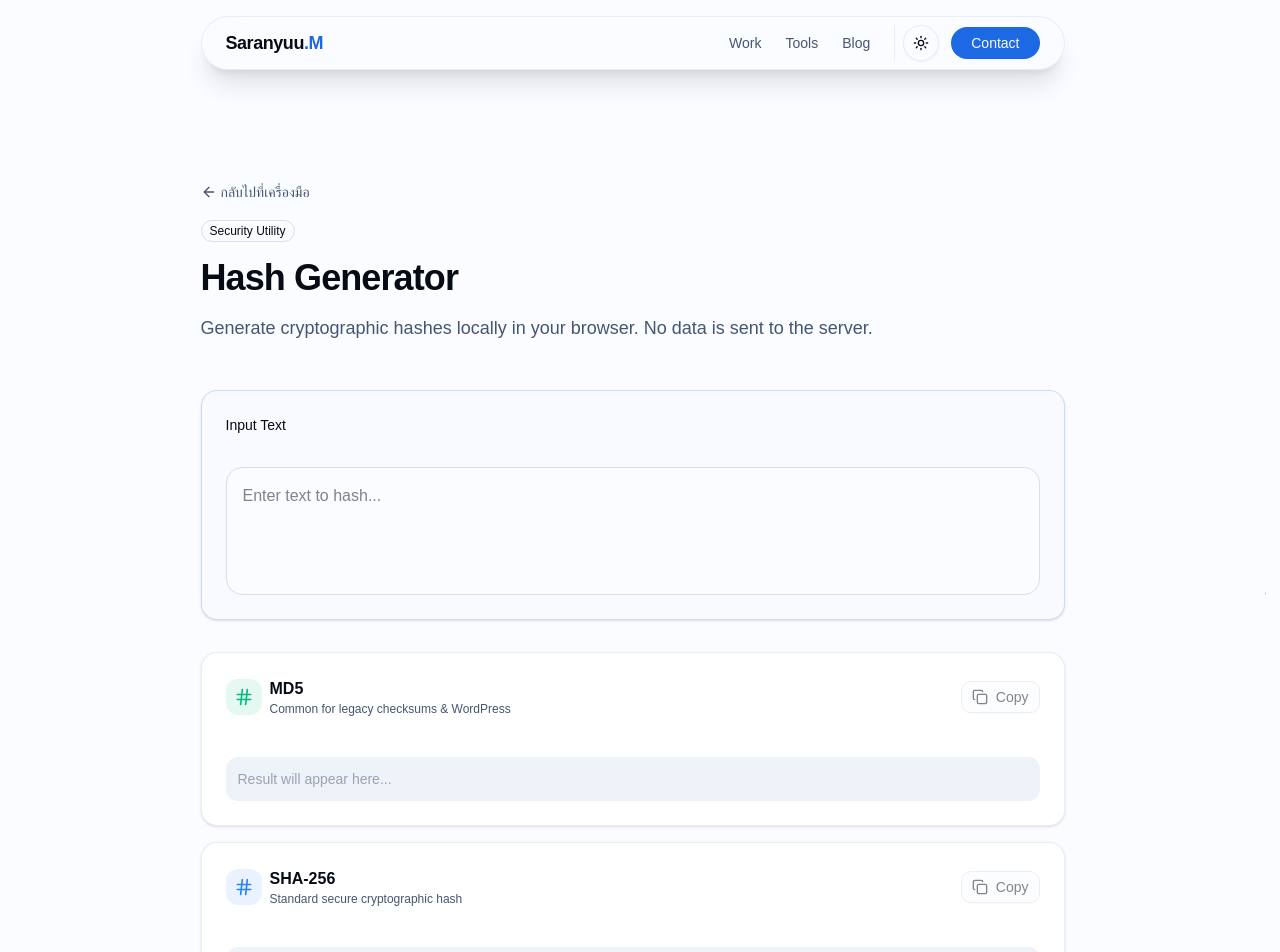
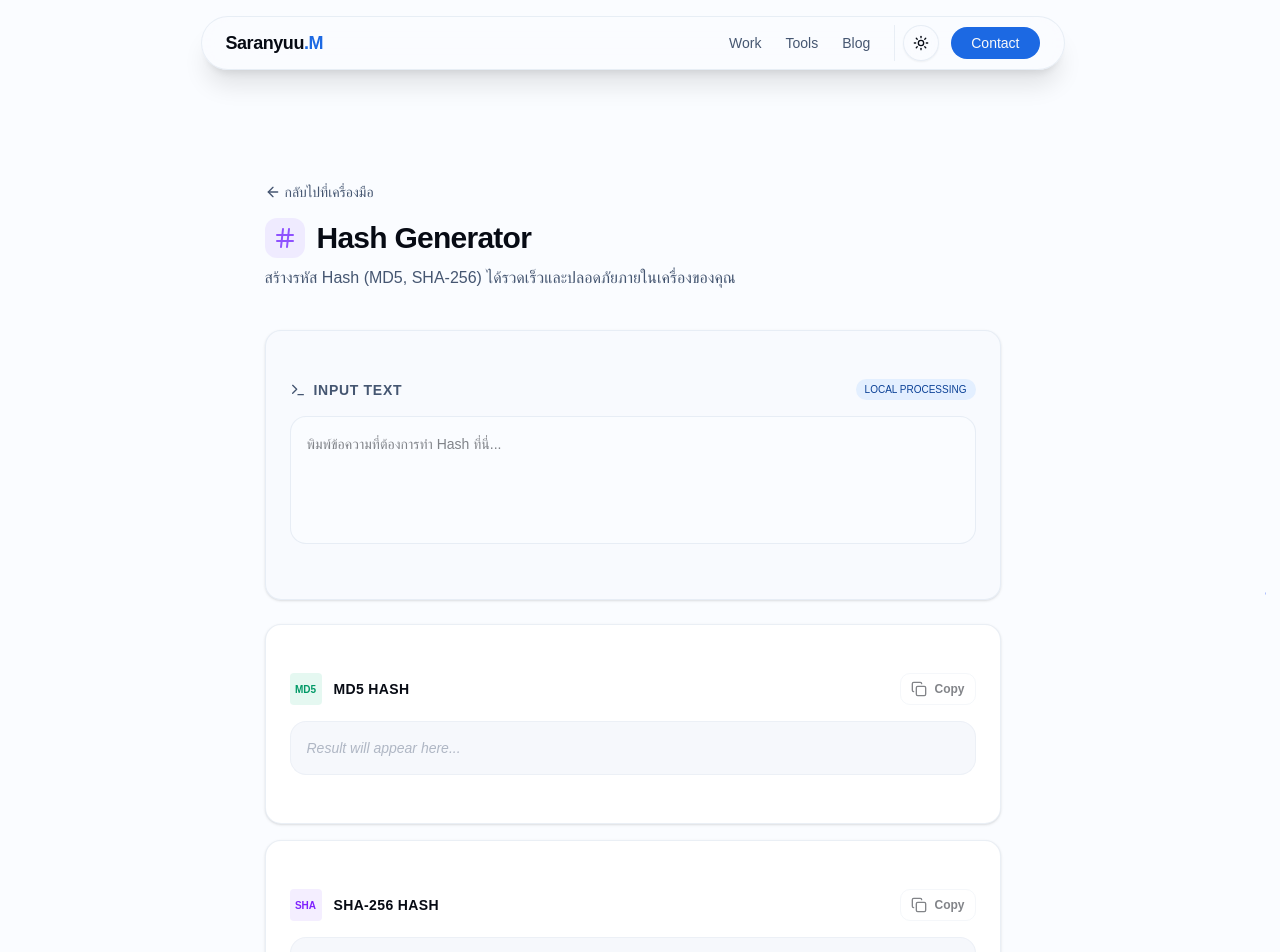
Before and after one commit to Yuukub/yuukub.github.io, a Next.js app: page /tools/hash-generator in a window 1280 px wide. Shown: the top 952 px of the page. Built offline with nearby package versions, Linux system fonts and the light colour scheme; a web font is replaced by a local one.

Commit message:
Redesign Hash Generator UI for consistency and premium feel

```diff
--- a/src/app/tools/hash-generator/page.tsx
+++ b/src/app/tools/hash-generator/page.tsx
@@ -4,9 +4,8 @@ import { useState, useEffect } from "react";
 import { Navbar } from "@/components/navbar";
 import { Button } from "@/components/ui/button";
 import { Card } from "@/components/ui/card";
-import { Input } from "@/components/ui/input";
 import { Badge } from "@/components/ui/badge";
-import { Copy, Hash, RefreshCw, CheckCircle2, ShieldAlert, ArrowLeft } from "lucide-react";
+import { Copy, Hash, CheckCircle2, ShieldAlert, ArrowLeft, Terminal } from "lucide-react";
 import Link from "next/link";
 
 // SIMPLE MD5 Implementation
@@ -69,99 +68,123 @@ export default function HashGenerator() {
     };
 
     return (
-        <div className="min-h-screen selection:bg-primary/20 bg-background">
+        <div className="min-h-screen selection:bg-primary/20 bg-background text-foreground">
             <Navbar />
 
-            <main className="container mx-auto px-4 pt-32 pb-24 max-w-4xl">
-                <div className="mb-12">
+            <main className="container mx-auto px-4 pt-32 pb-24 max-w-3xl">
+                {/* Header Section */}
+                <div className="mb-10">
                     <Link href="/tools" className="flex items-center text-sm text-muted-foreground hover:text-primary transition-colors mb-4 w-fit">
                         <ArrowLeft className="h-4 w-4 mr-1" /> กลับไปที่เครื่องมือ
                     </Link>
-                    <Badge variant="outline" className="mb-4">Security Utility</Badge>
-                    <h1 className="text-4xl font-extrabold tracking-tight mb-4">Hash Generator</h1>
-                    <p className="text-lg text-muted-foreground">
-                        Generate cryptographic hashes locally in your browser. No data is sent to the server.
+                    <div className="flex items-center gap-3 mb-2">
+                        <div className="h-10 w-10 rounded-lg bg-violet-500/10 flex items-center justify-center">
+                            <Hash className="h-6 w-6 text-violet-500" />
+                        </div>
+                        <h1 className="text-3xl font-bold tracking-tight">Hash Generator</h1>
+                    </div>
+                    <p className="text-muted-foreground">
+                        สร้างรหัส Hash (MD5, SHA-256) ได้รวดเร็วและปลอดภัยภายในเครื่องของคุณ
                     </p>
                 </div>
 
-                <div className="grid gap-8">
-                    <Card className="p-6 border-primary/20 bg-muted/20">
-                        <label className="block text-sm font-medium mb-2">Input Text</label>
+                <div className="grid gap-6">
+                    {/* Input Area */}
+                    <Card className="border-border/50 bg-muted/20 overflow-hidden">
+                        <div className="p-6 space-y-4">
+                            <div className="flex items-center justify-between">
+                                <label className="text-sm font-bold uppercase tracking-wider text-muted-foreground flex items-center gap-2">
+                                    <Terminal className="h-4 w-4" /> Input Text
+                                </label>
+                                <Badge variant="secondary" className="text-[10px]">LOCAL PROCESSING</Badge>
+                            </div>
                             <textarea
-                            className="w-full h-32 p-4 rounded-xl bg-background border focus:ring-2 focus:ring-primary outline-none transition-all resize-none"
-                            placeholder="Enter text to hash..."
+                                className="w-full h-32 p-4 rounded-xl bg-background border border-border/50 focus:border-violet-500/50 outline-none transition-all resize-none font-mono text-sm leading-relaxed"
+                                placeholder="พิมพ์ข้อความที่ต้องการทำ Hash ที่นี่..."
                                 value={input}
                                 onChange={(e) => setInput(e.target.value)}
                             />
+                        </div>
                     </Card>
 
+                    {/* Results Area */}
                     <div className="grid gap-4">
-                        {/* MD5 SECTION */}
-                        <Card className="p-6 border-border/50 hover:border-primary/30 transition-colors">
-                            <div className="flex items-center justify-between mb-4">
-                                <div className="flex items-center gap-2">
-                                    <div className="p-2 bg-emerald-500/10 rounded-lg">
-                                        <Hash className="h-5 w-5 text-emerald-500" />
+                        {/* MD5 Section */}
+                        <Card className="border-border/50 hover:border-violet-500/20 transition-all overflow-hidden group">
+                            <div className="p-6 space-y-4">
+                                <div className="flex items-center justify-between">
+                                    <div className="flex items-center gap-3">
+                                        <div className="h-8 w-8 rounded bg-emerald-500/10 flex items-center justify-center">
+                                            <span className="text-[10px] font-bold text-emerald-600">MD5</span>
                                         </div>
-                                    <div>
-                                        <h3 className="font-bold">MD5</h3>
-                                        <p className="text-xs text-muted-foreground">Common for legacy checksums & WordPress</p>
-                                    </div>
+                                        <h3 className="font-bold text-sm uppercase tracking-wide">MD5 Hash</h3>
                                     </div>
                                     <Button
-                                    variant="outline"
+                                        variant="ghost"
                                         size="sm"
-                                    className="gap-2"
+                                        className="h-8 gap-2 text-xs font-semibold hover:bg-emerald-500/10 hover:text-emerald-600 transition-all border border-border/50"
                                         onClick={() => copyToClipboard(hashes.md5, 'md5')}
                                         disabled={!hashes.md5}
                                     >
-                                    {copied === 'md5' ? <CheckCircle2 className="h-4 w-4 text-emerald-500" /> : <Copy className="h-4 w-4" />}
+                                        {copied === 'md5' ? <CheckCircle2 className="h-3.5 w-3.5" /> : <Copy className="h-3.5 w-3.5" />}
                                         {copied === 'md5' ? 'Copied' : 'Copy'}
                                     </Button>
                                 </div>
-                            <div className="bg-muted p-3 rounded-lg font-mono text-sm break-all min-h-[44px]">
-                                {hashes.md5 || <span className="text-muted-foreground/50">Result will appear here...</span>}
+
+                                <div className="relative">
+                                    <div className="bg-muted/50 p-4 rounded-xl font-mono text-sm break-all min-h-[52px] border border-border/30 group-hover:bg-background transition-colors">
+                                        {hashes.md5 || <span className="text-muted-foreground/40 italic">Result will appear here...</span>}
+                                    </div>
                                 </div>
 
+                                {/* WordPress Trick - Only show if there's input */}
                                 {input && (
-                                <div className="mt-4 p-4 bg-primary/5 border border-primary/10 rounded-xl flex gap-3 items-start">
-                                    <ShieldAlert className="h-5 w-5 text-primary shrink-0 mt-0.5" />
-                                    <div className="text-sm">
-                                        <p className="font-semibold text-primary mb-1">WordPress Fallback Trick</p>
-                                        <p className="text-muted-foreground leading-relaxed">
-                                            You can use this MD5 hash in the <code className="bg-primary/10 px-1 rounded text-primary">user_pass</code> field in phpMyAdmin to reset a WordPress password.
-                                            WordPress 6.9+ will automatically re-hash it to a stronger format upon your next login.
+                                    <div className="p-4 bg-emerald-500/5 border border-emerald-500/10 rounded-xl flex gap-3 items-start animate-in fade-in slide-in-from-top-2 duration-300">
+                                        <ShieldAlert className="h-5 w-5 text-emerald-600 shrink-0 mt-0.5" />
+                                        <div className="text-[13px] leading-relaxed">
+                                            <p className="font-bold text-emerald-700 mb-1 flex items-center gap-1">
+                                                WordPress Password Reset Tool
+                                            </p>
+                                            <p className="text-muted-foreground">
+                                                คุณสามารถนำค่า MD5 นี้ไปใส่ในช่อง <code className="bg-emerald-500/10 px-1 rounded text-emerald-700 font-mono">user_pass</code> ในฐานข้อมูล (phpMyAdmin) เพื่อรีเซ็ตรหัสผ่านได้ทันที
+                                                <span className="block mt-1 opacity-80 underline decoration-dotted">WordPress (6.9+) จะทำการอัปเกรดความปลอดภัยให้เองเมื่อคุณล็อกอินครั้งหน้า</span>
                                             </p>
                                         </div>
                                     </div>
                                 )}
+                            </div>
                         </Card>
 
-                        {/* SHA-256 SECTION */}
-                        <Card className="p-6 border-border/50 hover:border-blue-500/30 transition-colors">
-                            <div className="flex items-center justify-between mb-4">
-                                <div className="flex items-center gap-2">
-                                    <div className="p-2 bg-blue-500/10 rounded-lg">
-                                        <Hash className="h-5 w-5 text-blue-500" />
+                        {/* SHA-256 Section */}
+                        <Card className="border-border/50 hover:border-violet-500/20 transition-all overflow-hidden group">
+                            <div className="p-6 space-y-4">
+                                <div className="flex items-center justify-between">
+                                    <div className="flex items-center gap-3">
+                                        <div className="h-8 w-8 rounded bg-violet-500/10 flex items-center justify-center">
+                                            <span className="text-[10px] font-bold text-violet-600">SHA</span>
                                         </div>
-                                    <div>
-                                        <h3 className="font-bold">SHA-256</h3>
-                                        <p className="text-xs text-muted-foreground">Standard secure cryptographic hash</p>
-                                    </div>
+                                        <h3 className="font-bold text-sm uppercase tracking-wide">SHA-256 Hash</h3>
                                     </div>
                                     <Button
-                                    variant="outline"
+                                        variant="ghost"
                                         size="sm"
-                                    className="gap-2"
+                                        className="h-8 gap-2 text-xs font-semibold hover:bg-violet-500/10 hover:text-violet-600 transition-all border border-border/50"
                                         onClick={() => copyToClipboard(hashes.sha256, 'sha256')}
                                         disabled={!hashes.sha256}
                                     >
-                                    {copied === 'sha256' ? <CheckCircle2 className="h-4 w-4 text-blue-500" /> : <Copy className="h-4 w-4" />}
+                                        {copied === 'sha256' ? <CheckCircle2 className="h-3.5 w-3.5" /> : <Copy className="h-3.5 w-3.5" />}
                                         {copied === 'sha256' ? 'Copied' : 'Copy'}
                                     </Button>
                                 </div>
-                            <div className="bg-muted p-3 rounded-lg font-mono text-sm break-all min-h-[44px]">
-                                {hashes.sha256 || <span className="text-muted-foreground/50">Result will appear here...</span>}
+
+                                <div className="relative">
+                                    <div className="bg-muted/50 p-4 rounded-xl font-mono text-sm break-all min-h-[52px] border border-border/30 group-hover:bg-background transition-colors">
+                                        {hashes.sha256 || <span className="text-muted-foreground/40 italic">Result will appear here...</span>}
+                                    </div>
+                                </div>
+                                <p className="text-[11px] text-muted-foreground px-1">
+                                    * SHA-256 เป็นมาตรฐานความปลอดภัยขั้นสูงที่ไม่สามารถย้อนกลับได้ (One-way hash)
+                                </p>
                             </div>
                         </Card>
                     </div>
```
Lines whose indentation alone changed are shown as unchanged.
